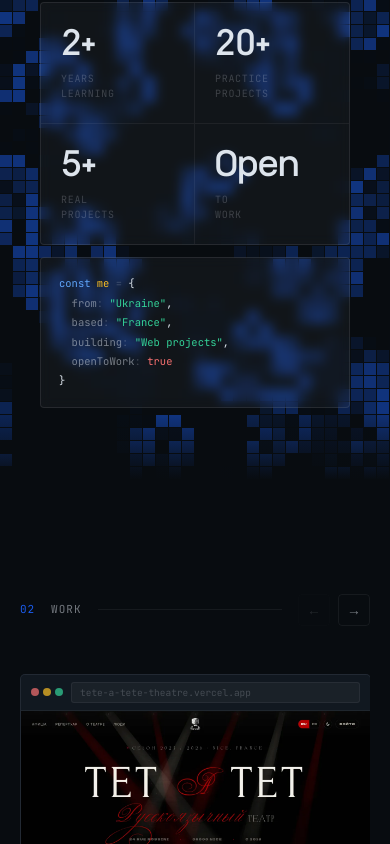
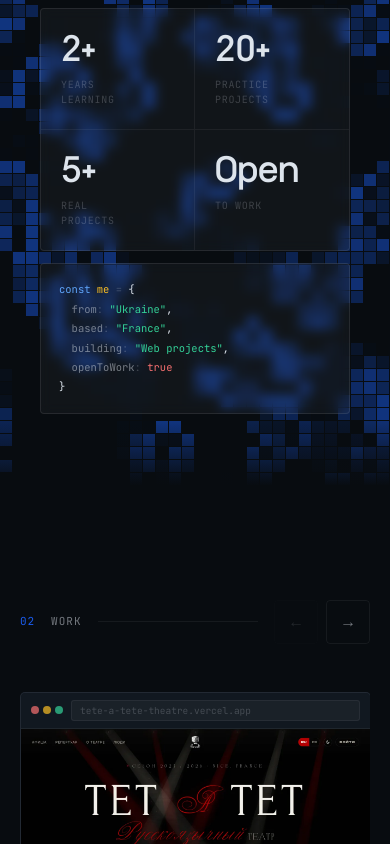
Before and after one commit to Banderos14/banderos14.github.io, a React (Vite) app: page / in a window 390 px wide. Shown: the part 1818-2662 px from the top of the page. Built offline with nearby package versions, Linux system fonts and the light colour scheme.

Commit message:
polish: mobile scroll offset, arrow pulse, about stat label

```diff
--- a/src/components/About/About.tsx
+++ b/src/components/About/About.tsx
@@ -44,6 +44,7 @@ export default function About() {
     if (lenis) {
       lenis.scrollTo('#work', {
         duration: 2.2,
+        offset: window.innerWidth <= 640 ? -24 : 0,
         easing: (t: number) => t < 0.5 ? 4 * t * t * t : 1 - Math.pow(-2 * t + 2, 3) / 2,
       });
     } else {
--- a/src/components/Contact/Contact.tsx
+++ b/src/components/Contact/Contact.tsx
@@ -52,7 +52,7 @@ export default function Contact() {
             <a href="https://github.com/Banderos14" target="_blank" rel="noopener noreferrer" className={s.social}>
               ↗ github
             </a>
-            <a href="https://www.linkedin.com/in/anton-shyshenko" target="_blank" rel="noopener noreferrer" className={s.social}>
+            <a href="https://www.linkedin.com/in/anton-shyshenko-82798b310/?enhance=null" target="_blank" rel="noopener noreferrer" className={s.social}>
               ↗ linkedin
             </a>
           </div>
--- a/src/components/Hero/Hero.module.scss
+++ b/src/components/Hero/Hero.module.scss
@@ -176,16 +176,17 @@
   }
 
   // Attract animation — pulses primary button on touch devices
+  // Delays are offset by +0.7s relative to the 1.5s CTA fade-in
   @media (pointer: coarse) {
     :global(.btn-p) {
       animation: btnAttract 4.5s ease-in-out infinite;
-      animation-delay: 1.8s;
+      animation-delay: 2.3s;
       animation-fill-mode: backwards;
     }
 
     :global(.btn-s) {
       animation: btnGlow 4.5s ease-in-out infinite;
-      animation-delay: 2.8s;
+      animation-delay: 3.1s;
       animation-fill-mode: backwards;
     }
   }
@@ -269,7 +270,8 @@
     bottom: auto;
     left: auto;
     transform: none;
-    padding: 20px 0 24px;
+    padding: 20px 0 10px;
+    margin-top: 20px;
     order: 4;
     align-items: center;  // keep centred in the flex-column hero
   }
--- a/src/components/Hero/Hero.tsx
+++ b/src/components/Hero/Hero.tsx
@@ -1,4 +1,4 @@
-import React, { useState, useEffect } from 'react';
+import React, { useState, useEffect, useRef } from 'react';
 import { useLocale } from '@/i18n';
 import HeroPhoto from './HeroPhoto';
 import s from './Hero.module.scss';
@@ -6,6 +6,13 @@ import s from './Hero.module.scss';
 export default function Hero() {
   const { t } = useLocale();
   const [on, setOn] = useState(false);
+
+  // Compute once at mount — does not change during the session
+  const ctaDelay = useRef(
+    window.matchMedia('(prefers-reduced-motion: reduce)').matches ? 0
+    : window.matchMedia('(pointer: coarse)').matches          ? 1.5
+    : 0.8
+  ).current;
 
   useEffect(() => {
     const id = requestAnimationFrame(() => setOn(true));
@@ -32,6 +39,7 @@ export default function Hero() {
     if (lenis) {
       lenis.scrollTo(`#${id}`, {
         duration: 2.2,
+        offset: (window.innerWidth <= 640 && id === 'work') ? -24 : 0,
         easing: (t: number) => t < 0.5 ? 4 * t * t * t : 1 - Math.pow(-2 * t + 2, 3) / 2,
       });
     } else {
@@ -88,7 +96,7 @@ export default function Hero() {
             {t.hero.desc}
           </p>
 
-          <div className={s.cta} style={fade(0.8)}>
+          <div className={s.cta} style={fade(ctaDelay)}>
             <div className="btn-wrap">
               <a href="#work" className="btn btn-p" onClick={scrollTo('work')}>
                 {t.hero.cta_work} <span className="btn-arr">↗</span>
--- a/src/components/Nav/Nav.tsx
+++ b/src/components/Nav/Nav.tsx
@@ -36,6 +36,7 @@ export default function Nav({ scrollY, theme, onToggleTheme }: NavProps) {
     if (lenis) {
       lenis.scrollTo(`#${id}`, {
         duration: 2.2,
+        offset: (window.innerWidth <= 640 && id === 'work') ? -96 : 0,
         easing: (t: number) => t < 0.5 ? 4 * t * t * t : 1 - Math.pow(-2 * t + 2, 3) / 2,
       });
     } else {
--- a/src/components/Work/ProjectItem.tsx
+++ b/src/components/Work/ProjectItem.tsx
@@ -30,9 +30,8 @@ export default function ProjectItem({ project, index }: Props) {
   const [hovered, setHovered] = useState(false);
 
   // Track pointer movement to distinguish click from carousel drag.
-  // If the pointer travels more than DRAG_THRESHOLD px before release,
-  // we treat it as a drag and suppress the resulting click on any child link.
-  const DRAG_THRESHOLD = 6;
+  // Touch devices get a larger threshold (10px) so micro-movements don't block taps.
+  const DRAG_THRESHOLD = IS_TOUCH ? 10 : 6;
   const dragOrigin = useRef({ x: 0, y: 0, moved: false });
 
   const onPointerDown = (e: React.PointerEvent) => {
--- a/src/components/Work/Work.module.scss
+++ b/src/components/Work/Work.module.scss
@@ -4,7 +4,11 @@
   z-index: 2;
   background: transparent;
 
-  @media (max-width: 640px) { padding: 64px 0 72px; }
+  @media (max-width: 640px) {
+    padding: 64px 0 72px;
+    // Keeps navbar clear (≈68px nav + 20px gap) when scrolled to this section via native scroll
+    scroll-margin-top: 24px;
+  }
 }
 
 .header {
@@ -120,7 +124,7 @@
   }
 }
 
-// ── Nav arrow hint animation ──
+// ── Nav arrow hint animation (desktop) ──
 @keyframes arrowGlow {
   0%, 100% {
     color: var(--text-m);
@@ -152,6 +156,55 @@
   animation: arrowGlow 2.2s ease-in-out 0.8s 2, nudgeRight 2.2s ease-in-out 0.8s 2;
 }
 
+// ── Mobile: stronger hint on right arrow ──
+// Double-nudge fires in first ~22% of 5s cycle, then rests — 3 iterations, 2.5s initial delay
+@keyframes mobileArrowHint {
+  0%, 22%, 100% {
+    color: var(--text-m);
+    border-color: var(--border);
+    box-shadow: none;
+    transform: translateX(0) scale(1);
+  }
+  6% {
+    color: var(--accent);
+    border-color: var(--accent);
+    box-shadow: 0 0 0 5px var(--accent-dim), 0 0 24px 6px var(--accent-dim);
+    transform: translateX(9px) scale(1.18);
+  }
+  12% {
+    color: var(--accent);
+    border-color: var(--accent-dim);
+    box-shadow: 0 0 0 2px var(--accent-dim);
+    transform: translateX(3px) scale(1.06);
+  }
+  17% {
+    color: var(--accent);
+    border-color: var(--accent);
+    box-shadow: 0 0 0 4px var(--accent-dim);
+    transform: translateX(8px) scale(1.12);
+  }
+}
+
+@media (max-width: 640px) {
+  // Enlarge hit area for thumb comfort
+  .navBtn {
+    width: 44px;
+    height: 44px;
+    font-size: 16px;
+  }
+
+  // Suppress desktop 2-iteration hint — replaced by mobile version
+  .navBtns[data-revealed='true'] .navBtn:nth-child(1),
+  .navBtns[data-revealed='true'] .navBtn:nth-child(2) {
+    animation: none;
+  }
+
+  // Stronger mobile hint — right arrow only, 3 cycles, starts 2.5s after reveal
+  .navBtn[data-mobile-hint='true']:not(:disabled) {
+    animation: mobileArrowHint 5s ease-in-out 2.5s 3;
+  }
+}
+
 @media (prefers-reduced-motion: reduce) {
   .navBtns .navBtn { animation: none !important; }
 }
--- a/src/components/Work/Work.tsx
+++ b/src/components/Work/Work.tsx
@@ -15,6 +15,8 @@ export default function Work() {
   const [activeIndex,    setActiveIndex]    = useState(0);
   const [cardWidth,      setCardWidth]      = useState(320);
   const [containerWidth, setContainerWidth] = useState(900);
+  // Tracks first user interaction — disables mobile arrow hint after that
+  const [hinted, setHinted] = useState(false);
 
   const gap  = 20;
   const step = cardWidth + gap;
@@ -63,16 +65,21 @@ export default function Work() {
   }, []);
 
   const nextCard = useCallback(() => {
+    setHinted(true);
     setActiveIndex(i => Math.min(i + 1, projects.length - 1));
   }, []);
 
   const prevCard = useCallback(() => {
+    setHinted(true);
     setActiveIndex(i => Math.max(i - 1, 0));
   }, []);
 
   const handleDragEnd = (_: unknown, info: PanInfo) => {
     const swipe = Math.abs(info.offset.x) > 50 || Math.abs(info.velocity.x) > 300;
-    if (swipe) info.offset.x < 0 ? nextCard() : prevCard();
+    if (swipe) {
+      setHinted(true);
+      info.offset.x < 0 ? nextCard() : prevCard();
+    }
   };
 
   const atStart = activeIndex === 0;
@@ -92,7 +99,13 @@ export default function Work() {
           <span className={s.line} />
           <div className={s.navBtns} data-revealed={revealed}>
             <button className={s.navBtn} onClick={prevCard} disabled={atStart} aria-label="Previous">←</button>
-            <button className={s.navBtn} onClick={nextCard} disabled={atEnd}   aria-label="Next">→</button>
+            <button
+              className={s.navBtn}
+              onClick={nextCard}
+              disabled={atEnd}
+              aria-label="Next"
+              data-mobile-hint={!hinted && revealed && !atEnd ? 'true' : undefined}
+            >→</button>
           </div>
         </motion.div>
       </div>
--- a/src/i18n/en.ts
+++ b/src/i18n/en.ts
@@ -31,7 +31,7 @@ export const en = {
       { suffix: '+', label: 'Years\nlearning' },
       { suffix: '+', label: 'Practice\nprojects' },
       { suffix: '+', label: 'Real\nprojects' },
-      { suffix: '',  label: 'To\nwork' },
+      { suffix: '',  label: 'To work' },
     ],
   },
   work: {
--- a/src/i18n/fr.ts
+++ b/src/i18n/fr.ts
@@ -31,7 +31,7 @@ export const fr = {
       { suffix: '+', label: "Années\nd'apprentissage" },
       { suffix: '+', label: 'Projets\npratiques' },
       { suffix: '+', label: 'Projets\nréels' },
-      { suffix: '',  label: 'Aux\noffres' },
+      { suffix: '',  label: 'Aux offres' },
     ],
   },
   work: {
--- a/src/i18n/ru.ts
+++ b/src/i18n/ru.ts
@@ -31,7 +31,7 @@ export const ru = {
       { suffix: '+', label: 'Года\nобучения' },
       { suffix: '+', label: 'Учебных\nпроектов' },
       { suffix: '+', label: 'Реальных\nпроектов' },
-      { suffix: '',  label: 'К\nработе' },
+      { suffix: '',  label: 'К работе' },
     ],
   },
   work: {
```
